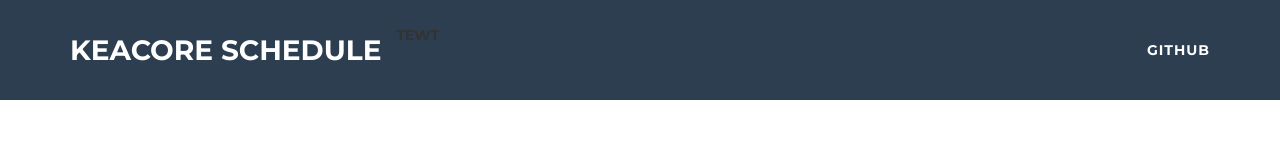
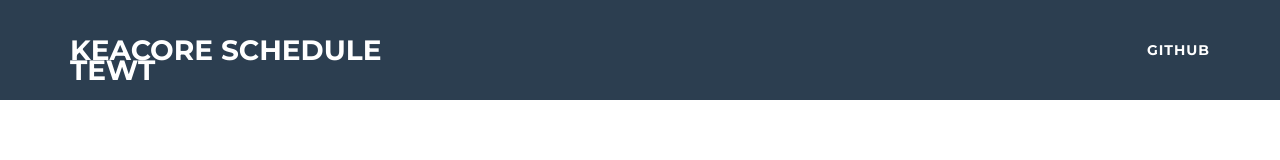
Before and after one commit to keacore/keacore.github.io, a website: page index.html in a window 1280 px wide. Shown: the top 160 px of the page. Drawn offline with nearby package versions, Linux system fonts and the light colour scheme.

Commit message:
header added

```diff
--- a/index.html
+++ b/index.html
@@ -41,8 +41,8 @@
                 <button type="button" class="navbar-toggle" data-toggle="collapse" data-target="#bs-example-navbar-collapse-1">
                     <span class="sr-only">Toggle navigation</span> Menu <i class="fa fa-bars"></i>
                 </button>
-                <a class="navbar-brand" href="#page-top">KeaCore Schedule</a>
-                Tewt
+                <a class="navbar-brand" href="#page-top">KeaCore Schedule <br>Tewt</a>
+
             </div>
 
             <!-- Collect the nav links, forms, and other content for toggling -->
```
